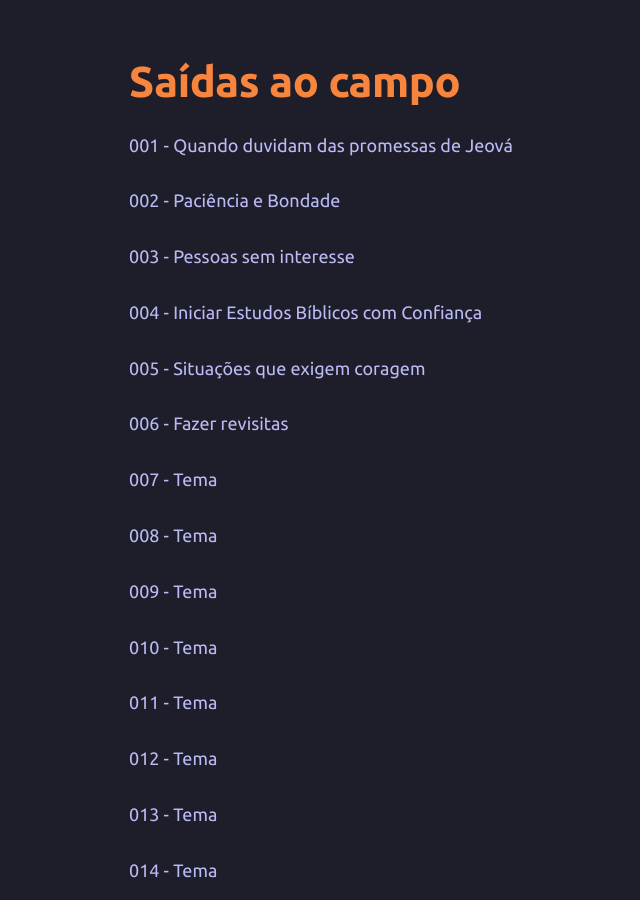
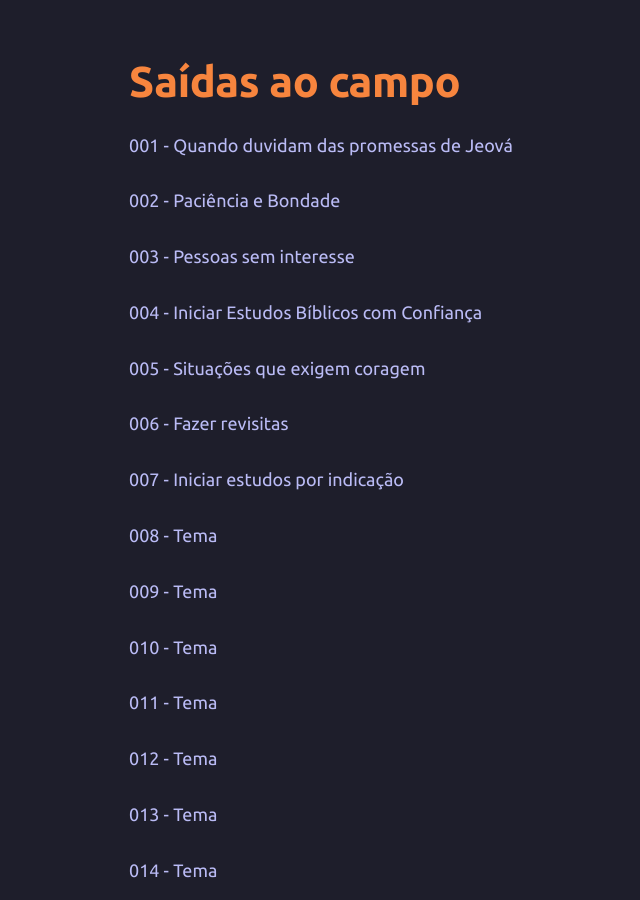
Before and after one commit to joaquim-capitao/jw, a Jekyll site: the page built from saidas/index.md, in a window 1280 px wide and 900 px high. Shown: the whole window, without its empty margins (180-820 px from the left). Built offline with Jekyll 4.4.1, drawn with Linux system fonts in a browser that asks for light colours; our own code applies the rules of GitHub Pages for plain Markdown files.

Commit message:
Update link text for item 007 in index.md

```diff
--- a/saidas/index.md
+++ b/saidas/index.md
@@ -13,7 +13,7 @@
 
 [006 - Fazer revisitas](https://joaquim-capitao.github.io/jw/saidas/006-saida)
 
-[007 - Tema](https://joaquim-capitao.github.io/jw/saidas/007-saida)
+[007 - Iniciar estudos por indicação](https://joaquim-capitao.github.io/jw/saidas/007-saida)
 
 [008 - Tema](https://joaquim-capitao.github.io/jw/saidas/008-saida)
 
```
